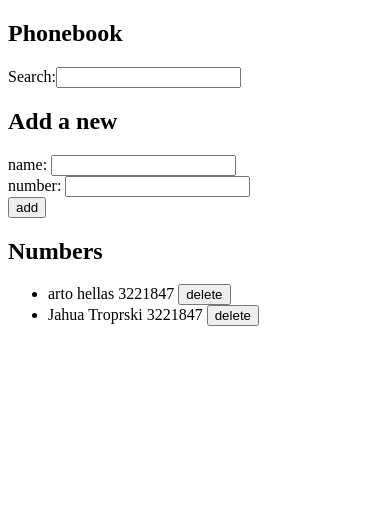
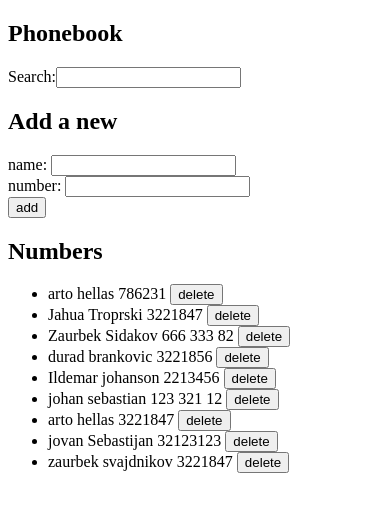
Before and after one commit to vasovic-d/Full-Stack-Open, a React (Vite) app in the folder part2/phonebook/: page / in a window 390 px wide. Shown: the top 512 px of the page. Built offline with nearby package versions, Linux system fonts and the light colour scheme; data requests are answered from the project's data file.

Commit message:
almost final phonebook

```diff
--- a/part2/phonebook/db.json
+++ b/part2/phonebook/db.json
@@ -3,12 +3,47 @@
     {
       "id": "6794",
       "name": "arto hellas",
-      "number": "3221847"
+      "number": "786231"
     },
     {
       "id": "1180",
       "name": "Jahua Troprski",
       "number": "3221847"
+    },
+    {
+      "id": "0578",
+      "name": "Zaurbek Sidakov",
+      "number": "666 333 82"
+    },
+    {
+      "id": "7500",
+      "name": "durad brankovic",
+      "number": "3221856"
+    },
+    {
+      "id": "2653",
+      "name": "Ildemar johanson",
+      "number": "2213456"
+    },
+    {
+      "id": "7e31",
+      "name": "johan sebastian",
+      "number": "123 321 12"
+    },
+    {
+      "id": "7903",
+      "name": "arto hellas ",
+      "number": "3221847 "
+    },
+    {
+      "id": "95a8",
+      "name": "jovan Sebastijan",
+      "number": "32123123"
+    },
+    {
+      "id": "caf2",
+      "name": "zaurbek svajdnikov",
+      "number": "3221847"
     }
   ]
 }
--- a/part2/phonebook/src/App.jsx
+++ b/part2/phonebook/src/App.jsx
@@ -3,12 +3,14 @@ import personService from './services/phonebook.js'
 import Filter from './components/Filter'
 import Persons from './components/Persons.jsx'
 import PersonForm from './components/PersonForm.jsx'
+import Notification from './components/Notification.jsx'
 
 const App = () => {
   const [persons, setPersons] = useState([])
   const [newName, setNewName] = useState('')
   const [newNumber, setNewNumber] = useState('')
   const [filteredName, setFilteredName] = useState('')
+  const [notification, setNotification] = useState(null)
 
   useEffect(() => {
     personService
@@ -20,22 +22,29 @@ const App = () => {
 
   const addName = (event) => {
     event.preventDefault()
-    console.log('button clicked', event.target)
+
+    const trimmedName = newName.trim()
+    const trimmedNumber = newNumber.trim()
+
     const personObject = {
-      name: newName,
-      number: newNumber,
+      name: trimmedName,
+      number: trimmedNumber,
     }
-    if (persons.some(person => person.name === newName)) {
-      if (window.confirm(`${newName} is already in the phonebook, replace old number with new one?`)) {
-        const person = persons.find(p => p.name === newName)
-        const changedPerson = {...person, number: newNumber }
+
+    const existingPerson = persons.find(p => p.name === trimmedName)
+
+    if (existingPerson) {
+      if (window.confirm(`${trimmedName} is already in the phonebook, replace old number with new one?`)) {
+        const changedPerson = {...existingPerson, number: trimmedNumber }
 
         personService
-          .update(person.id, changedPerson)
+          .update(existingPerson.id, changedPerson)
           .then(returnedPerson => {
-            setPersons(persons.map(person => person.name === newName ? returnedPerson : person))
+            setPersons(persons.map(person => person.id === returnedPerson.id ? returnedPerson : person))
             setNewName('')
             setNewNumber('')
+            setNotification(`Number of ${returnedPerson.name} was changed successfully`)
+            setTimeout(() => {setNotification(null)}, 5000)
           })
       }
     } else {
@@ -45,13 +54,15 @@ const App = () => {
           setPersons(persons.concat(returnedPerson))
           setNewName('')
           setNewNumber('')
+          setNotification(`${returnedPerson.name} was added successfully`)
+          setTimeout(() => {setNotification(null)}, 5000)
         })
-    }
+     }
   }
 
   const deleteName = id => {
     const person = persons.find(p => p.id === id)
-    if (window.confirm(`Delete ${person.name} ?`)) {
+    if (window.confirm(`Delete ${person.name}?`)) {
       personService
         .remove(id)
         .then(deletedPerson => {
@@ -83,6 +94,7 @@ const App = () => {
   return (
     <div>
       <h2>Phonebook</h2>
+      <Notification message = {notification} />
       <Filter filteredName = {filteredName} handleFilterChange={handleFilterChange} />
       <h2>Add a new</h2>
       <PersonForm addName={addName} newName={newName} handleNameChange={handleNameChange} newNumber={newNumber} handleNumberChange={handleNumberChange} />
--- /dev/null
+++ b/part2/phonebook/src/components/Notification.jsx
@@ -0,0 +1,22 @@
+const Notification = ({ message }) => {
+
+  const notifStyle = {
+    color: 'green',
+    background: 'lightgrey',
+    fontSize: '20px',
+    borderStyle: 'solid',
+    borderRadius: '5px',
+    padding: '10px',
+    marginBottom: '10px'
+  }
+
+  if (message === null) {
+    return null
+  }
+
+  return (
+    <div className='message' style={notifStyle}>{message}</div>
+  )
+}
+
+export default Notification
```
